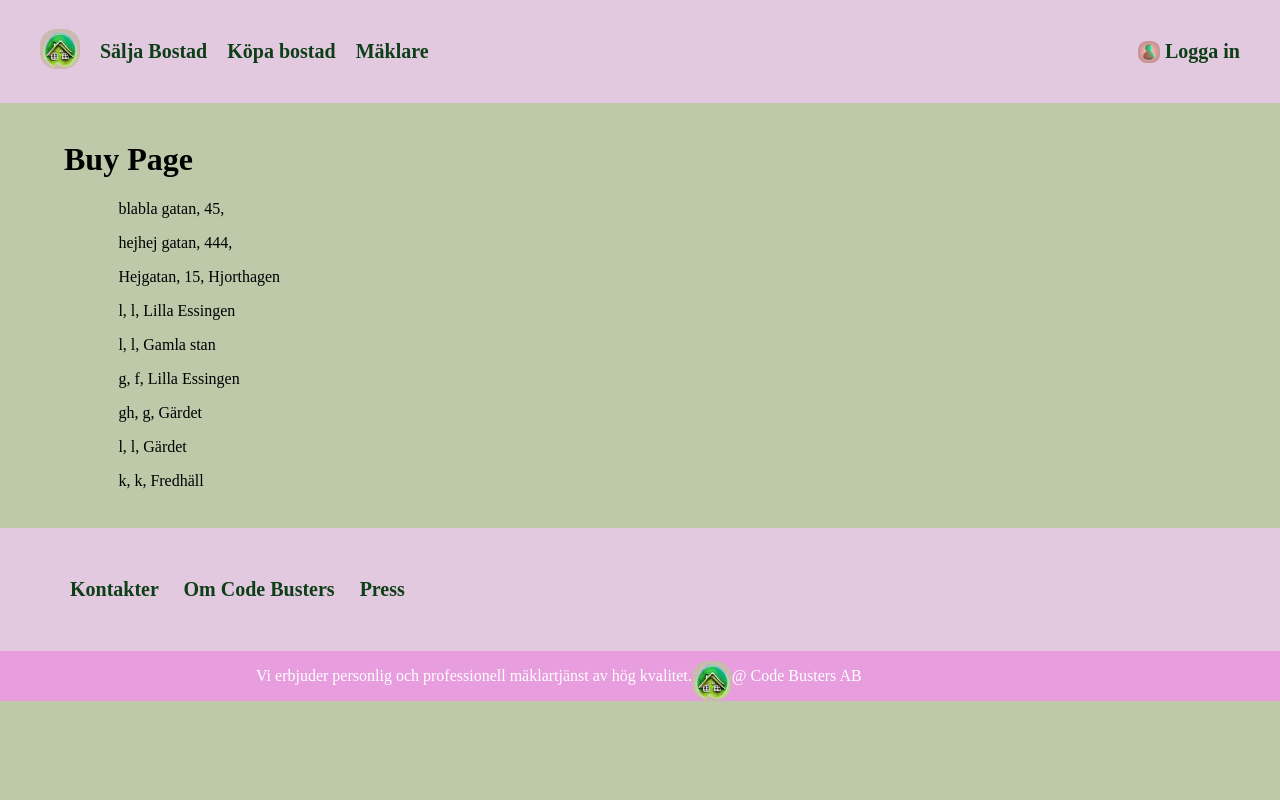
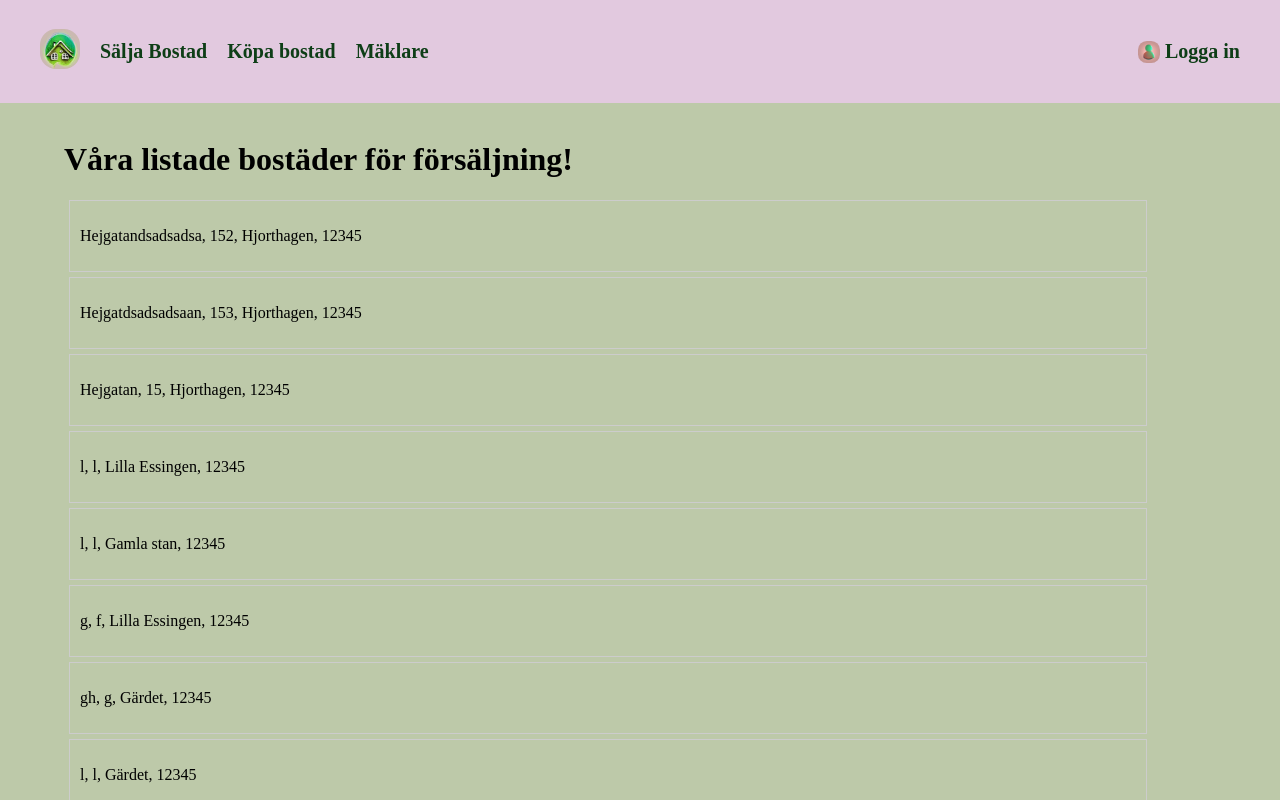
Before and after one commit to AlbinBjerhem/Codebusters, a website with bundled scripts: page public/index.html in a window 1280 px wide. Both pictures are taken after a click on the link "Köpa bostad". Shown: the top 800 px of the page. Built offline with nearby package versions, Linux system fonts and the light colour scheme; data requests are answered from the project's data file.

Commit message:
Lagt till extended view snyggare

```diff
--- a/db.json
+++ b/db.json
@@ -1,25 +1,45 @@
 {
   "bostad": [
     {
-      "street": "blabla gatan",
-      "houseNumber": "45",
-      "city": "",
+      "street": "Hejgatandsadsadsa",
+      "houseNumber": "152",
+      "city": "Hjorthagen",
       "zipCode": "12345",
-      "typeOfProperty": "Lägenhet",
-      "roomAmount": "1",
-      "area": "",
-      "creationYear": "",
+      "typeOfProperty": "Villa",
+      "roomAmount": "5.5",
+      "area": 15,
+      "creationYear": "2020",
+      "elevator": "Ja",
+      "parking": "Ja",
+      "yard": "Ja",
+      "storage": "Ja",
+      "attic": "Ja",
+      "contact": {
+        "name": "Albin B",
+        "email": "albinb@gmail.com",
+        "phone": "0736821790"
+      },
       "id": 1
     },
     {
-      "street": "hejhej gatan",
-      "houseNumber": "444",
-      "city": "",
+      "street": "Hejgatdsadsadsaan",
+      "houseNumber": "153",
+      "city": "Hjorthagen",
       "zipCode": "12345",
-      "typeOfProperty": "Lägenhet",
-      "roomAmount": "1",
-      "area": "",
-      "creationYear": "",
+      "typeOfProperty": "Villa",
+      "roomAmount": "5.5",
+      "area": 15,
+      "creationYear": "2020",
+      "elevator": "Ja",
+      "parking": "Ja",
+      "yard": "Ja",
+      "storage": "Ja",
+      "attic": "Ja",
+      "contact": {
+        "name": "Albin B",
+        "email": "albinb@gmail.com",
+        "phone": "0736821790"
+      },
       "id": 2
     },
     {
@@ -168,6 +188,27 @@
         "phone": "1234567890"
       },
       "id": 9
+    },
+    {
+      "street": "Bergsundsgatan",
+      "houseNumber": "16",
+      "city": "Södermalm",
+      "zipCode": "11737",
+      "typeOfProperty": "Lägenhet",
+      "roomAmount": "1.5",
+      "area": 43,
+      "creationYear": "1936",
+      "elevator": "Ja",
+      "parking": "Nej",
+      "yard": "Nej",
+      "storage": "Ja",
+      "attic": "Ja",
+      "contact": {
+        "name": "Albin Bjerhem",
+        "email": "albinbjerhem@gmail.com",
+        "phone": "0736821790"
+      },
+      "id": 10
     }
   ],
   "Users": [
--- a/public/buyPage/buyPage.js
+++ b/public/buyPage/buyPage.js
@@ -1,6 +1,4 @@
-// buyPage.js
 const setupBuyPage = () => {
-  // Use a function to fetch and render property information
   fetchDataAndRenderBuyPage();
 };
 
@@ -12,7 +10,6 @@ const fetchDataAndRenderBuyPage = async () => {
     }
     const data = await response.json();
     const bostadData = data;
-    // Call a function to dynamically render the property information for the buy page
     renderBuyPage(bostadData);
   } catch (error) {
     console.error('Error fetching data:', error);
@@ -20,20 +17,36 @@ const fetchDataAndRenderBuyPage = async () => {
 };
 
 const renderBuyPage = (bostadData) => {
-  // Render your property information dynamically
-  // You can customize this based on your actual property data structure
   const appContainer = document.getElementById('myApp');
-  appContainer.innerHTML = '<h1>Buy Page</h1>';
+  appContainer.innerHTML = '<h1>Våra listade bostäder för försäljning!</h1>';
 
   if (bostadData && Array.isArray(bostadData)) {
     bostadData.forEach(property => {
       const propertyElement = document.createElement('div');
-      propertyElement.innerHTML = `<p>${property.street}, ${property.houseNumber}, ${property.city}</p>`;
+      propertyElement.classList.add('property');
+      propertyElement.innerHTML = `<p>${property.street}, ${property.houseNumber}, ${property.city}, ${property.zipCode}</p>`;
+
+      const detailsElement = document.createElement('div');
+      detailsElement.classList.add('details');
+      detailsElement.innerHTML = `<p>Typ av bostad: ${property.typeOfProperty}</p>
+                                         <p>Antal rum: ${property.roomAmount}</p>
+                                         <p>Byggår: ${property.creationYear}</p>
+                                         <p>Hiss: ${property.elevator}</p>
+                                         <p>Parkering: ${property.parking}</p>
+                                         <p>Innegård: ${property.yard}</p>
+                                         <p>Förråd: ${property.storage}</p>
+                                         <p>Vind: ${property.attic}</p>`;
+      propertyElement.appendChild(detailsElement);
+
+      propertyElement.addEventListener('click', () => {
+        propertyElement.classList.toggle('selected');
+      });
+
       appContainer.appendChild(propertyElement);
     });
   } else {
-    // Handle the case where bostadData is not an array or is undefined
     appContainer.innerHTML = '<p>No property data available</p>';
   }
 };
+
 export default setupBuyPage;
--- a/public/style.css
+++ b/public/style.css
@@ -318,3 +318,31 @@ button {
   padding: 10px 20px;
   /* Add padding to the button */
 }
+
+/* styles.css (or your stylesheet) */
+
+
+
+.property {
+  border: 1px solid #ccc;
+  padding: 10px;
+  margin: 5px;
+  cursor: pointer;
+  transition: transform 0.3s ease-in-out;
+}
+
+.property.selected {
+  transform: scaleY(1.2);
+  /* Increase the height of the selected item */
+  z-index: 1;
+  /* Bring the selected item to the foreground */
+}
+
+.details {
+  display: none;
+}
+
+.property.selected .details {
+  display: block;
+  /* Show details section when the property is selected */
+}
```
